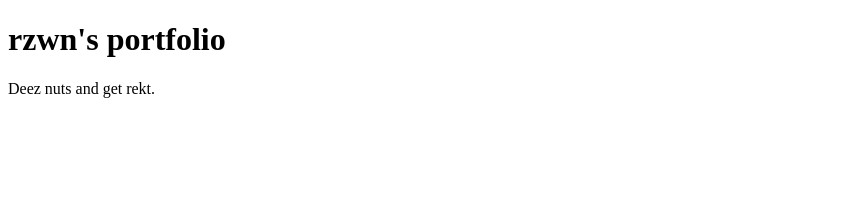
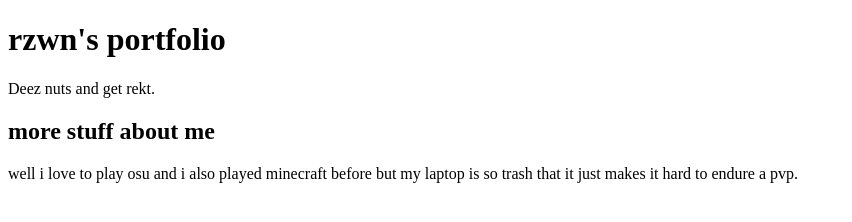
Before and after one commit to rzwn-rewind/my-portfolio, a plain HTML site: page index.html in a window 1280 px wide. Shown: the whole page, without its empty margins (0-852 px from the left). Drawn offline with Linux system fonts and the light colour scheme.

Commit message:
made a change in the index.html which added a h2 text about me!

```diff
--- a/index.html
+++ b/index.html
@@ -6,5 +6,7 @@
 	<body>
 		<h1>rzwn's portfolio</h1>
 		<p>Deez nuts and get rekt.</p>
+        <h2>more stuff about me</h2>
+		<p>well i love to play osu and i also played minecraft before but my laptop is so trash that it just makes it hard to endure a pvp.</p>
 	</body>
 </html>
```
